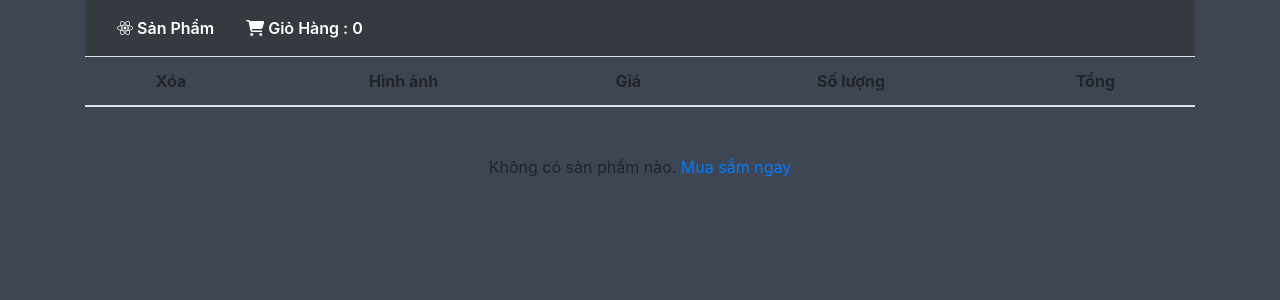
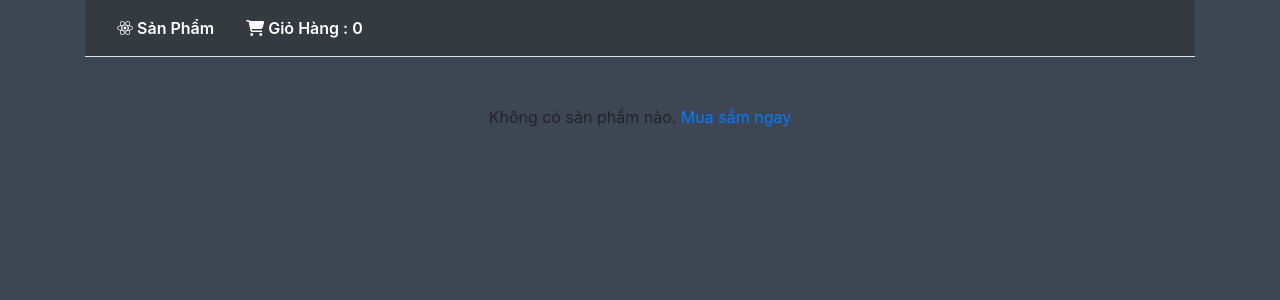
Before and after one commit to NguyenMinhChau/todos_timeline, a React (Create React App) app: page /carts in a window 1280 px wide. Shown: the top 300 px of the page. Built offline with nearby package versions, Linux system fonts and the light colour scheme.

Commit message:
CartItem React Redux

```diff
--- a/src/components/Cart.js
+++ b/src/components/Cart.js
@@ -19,6 +19,7 @@ function Cart({items,IncreaseQuantity,DecreaseQuantity,DeleteCart}){
         <div className="row">
             <div className="col-12 table-responsive">
             <table className="table">
+                {(Number(TotalCart) > 0 ?
                     <thead>
                         <tr>
                             <th scope="col">Xóa</th>
@@ -28,6 +29,8 @@ function Cart({items,IncreaseQuantity,DecreaseQuantity,DeleteCart}){
                             <th scope="col">Tổng</th>
                         </tr>
                     </thead>
+                :
+                '')}
                 <tbody>
                 {
                     ListCart.map((item,key)=>{
@@ -49,7 +52,6 @@ function Cart({items,IncreaseQuantity,DecreaseQuantity,DeleteCart}){
                             </tr>
                         )
                     })
-
                 }
                 {Number(TotalCart) > 0 ?
                 <tr>
```
Lines whose indentation alone changed are shown as unchanged.
